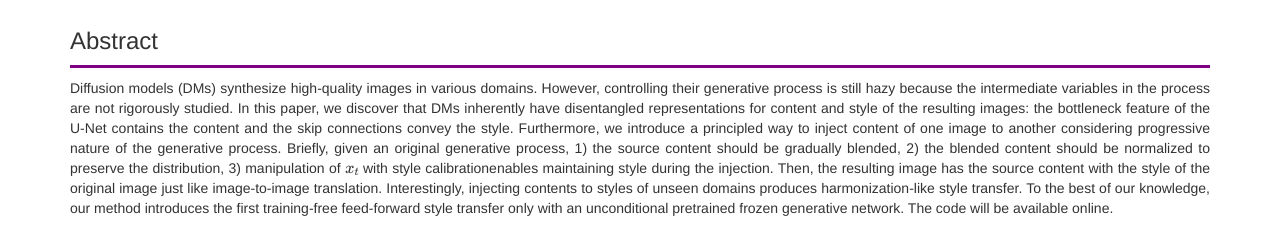
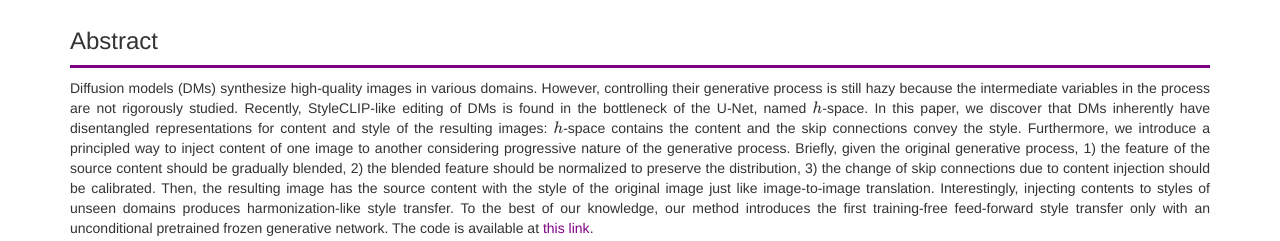
Before and after one commit to curryjung/DIffStyle, a plain HTML site: page _site/index.html in a window 1280 px wide. Shown: the part 1173-1414 px from the top of the page. Drawn offline with nearby package versions, Linux system fonts and the light colour scheme.

Commit message:
paper update

```diff
--- a/_site/index.html
+++ b/_site/index.html
@@ -53,7 +53,7 @@
 
     </div>
     <div class="hidden-xs hidden-sm col-md-1" style="text-align:left; margin-left:0px; margin-right:0px">
-      <a style="color:inherit" target="_blank">
+      <a href = "https://arxiv.org/abs/2303.15403" style="color:inherit" target="_blank">
         <i class="fa fa-file-pdf-o fa-4x"></i></a>
     </div>
     <div class="hidden-xs hidden-sm col-md-2" style="text-align:left; margin-left:0px;">
@@ -67,8 +67,8 @@
 <div class="container" style="text-align:center; padding:1rem">
   <!-- <img src="resrc/teaser.jpg" alt="teaser.jpg" class="text-center" style="width: 100%; max-width: 1100px"> -->
   <h3 style="text-align:center; padding-top:1rem">
-    <!-- <a class="label label-info" href="https://arxiv.org/abs/2210.10960">Paper</a> -->
-    <a class="label label-info" >Paper (Comming soon)</a>
+    <a class="label label-info" href="https://arxiv.org/abs/2303.15403">Paper</a>
+    <!-- <a class="label label-info" >Paper</a> -->
     <!-- <a class="label label-info" >Code</a> -->
     <a class="label label-info" href="https://github.com/curryjung/DiffStyle_official">Code</a>
     <!-- <a class="label label-info" href="https://arxiv.org/abs/2006.11132">Paper (Comming soon)</a>
@@ -93,12 +93,18 @@
   <h3>Abstract</h3>
   <hr/>
   <p>
-    Diffusion models (DMs) synthesize high-quality images in various domains.
-However, controlling their generative process is still hazy because the intermediate variables in the process are not rigorously studied.
-In this paper, we discover that DMs inherently have disentangled representations for content and style of the resulting images: the bottleneck feature of the U-Net contains the content and the skip connections convey the style. Furthermore, we introduce a principled way to inject content of one image to another considering progressive nature of the generative process.
-Briefly, given an original generative process, 1) the source content should be gradually blended, 2) the blended content should be normalized to preserve the distribution, 3) manipulation of $x_t$ with style calibrationenables maintaining style during the injection.
-Then, the resulting image has the source content with the style of the original image just like image-to-image translation. Interestingly, injecting contents to styles of unseen domains produces harmonization-like style transfer.
-To the best of our knowledge, our method introduces the first training-free feed-forward style transfer only with an unconditional pretrained frozen generative network. The code will be available online.
+    Diffusion models (DMs) synthesize high-quality images in various domains. However, controlling their generative process is still hazy because the intermediate variables in the process are not rigorously studied.
+    Recently, StyleCLIP-like editing of DMs is found in the bottleneck of the U-Net, named $h$-space.
+    In this paper, we discover that DMs inherently have disentangled representations for content and style of
+    the resulting images: $h$-space contains the content and the skip connections convey the style.
+    Furthermore, we introduce a principled way to inject content of one image to another considering progressive nature of the generative process.
+    Briefly, given the original generative process, 1) the feature of the source content should be gradually blended,
+    2) the blended feature should be normalized to preserve the distribution,
+    3) the change of skip connections due to content injection should be calibrated.
+    Then, the resulting image has the source content with the style of the original image just like image-to-image translation.
+    Interestingly, injecting contents to styles of unseen domains produces harmonization-like style transfer.
+    To the best of our knowledge, our method introduces the first training-free feed-forward style transfer only with
+    an unconditional pretrained frozen generative network. The code is available at <a href="https://github.com/curryjung/DiffStyle_official"> this link</a>.
   </p>
 </div>
 
@@ -125,7 +131,7 @@ To the best of our knowledge, our method introduces the first training-free feed
 
 <div class="container">
   <h3> Teaser Video</h3>
-  <h4>We increase content injection ratio from 0 to 4 for the vidoes. Videos are available after loading completion. </h4>
+  <h4>We increase content injection ratio from 0 to 0.3 for the vidoes. Videos are available after loading completion. </h4>
   <hr/>
 
   <div class="container">
```
Also changed, not shown: index.html (+16 -10 lines).
